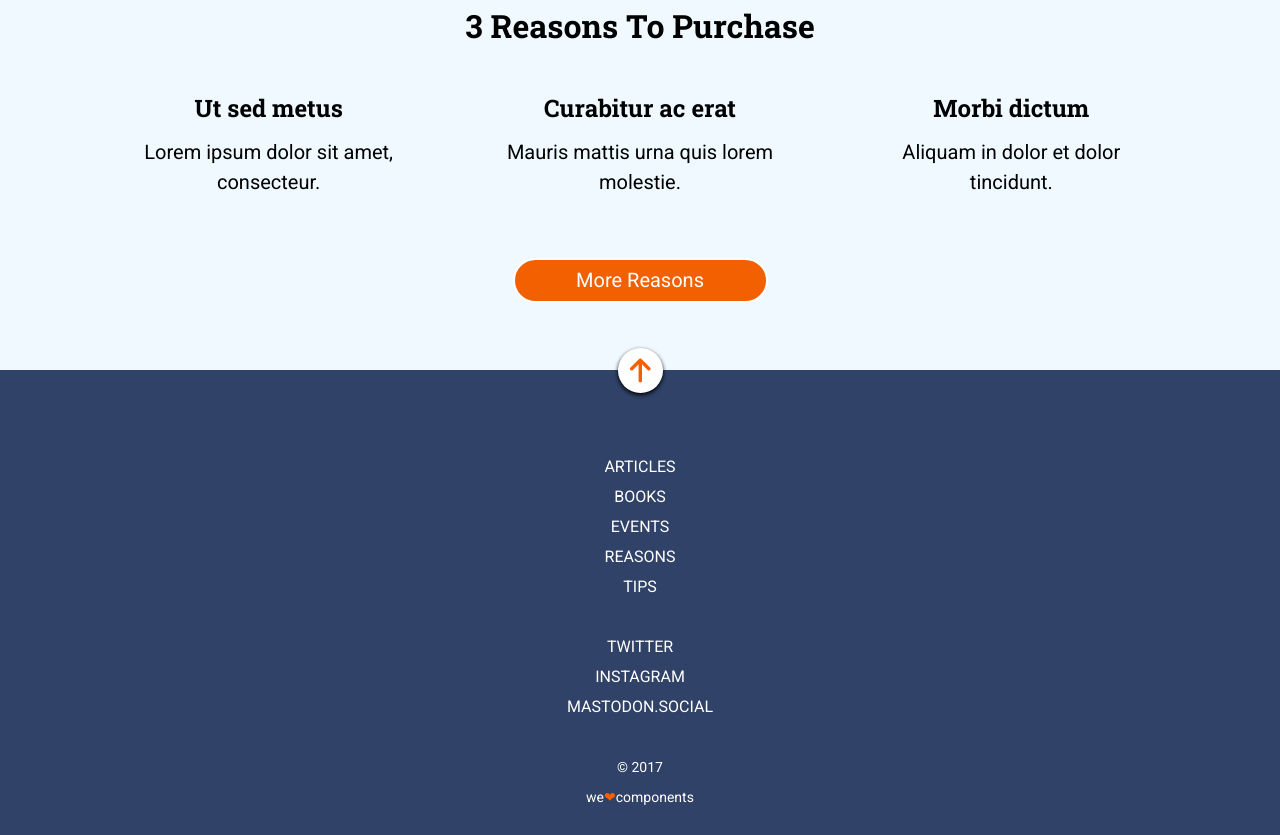
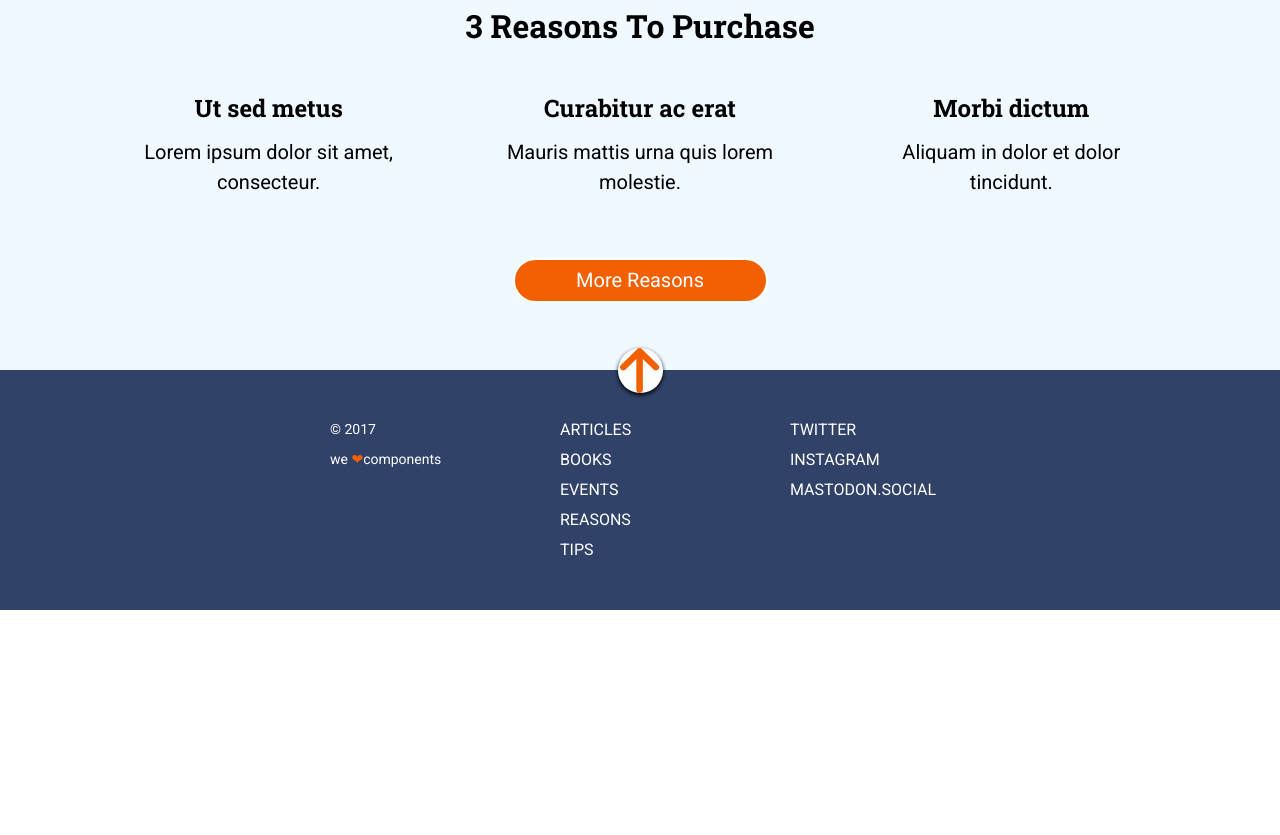
Before and after one commit to Adalab/modulo-1-evaluacion-final-crisgarm, a website: page src/html/index.html in a window 1280 px wide. Shown: the part 1157-1992 px from the top of the page. After the commit the page ends 1767 px from the top, so only its background shows below. Drawn offline with nearby package versions, Linux system fonts and the light colour scheme; files that its build step writes are made by us from their sources; files whose address does not match are found by name.

Commit message:
Add footer tablet and desktop version

```diff
--- a/src/html/partials/footer.html
+++ b/src/html/partials/footer.html
@@ -7,7 +7,7 @@
     />
   </div>
   <div class="footer__container">
-    <nav class="footer__menu">
+    <nav class="footer__menu1">
       <ul class="footer__menu--list">
         <li>
           <a class="footer__menu--link" href="#">Articles</a>
@@ -26,7 +26,7 @@
         </li>
       </ul>
     </nav>
-    <nav class="footer__menu">
+    <nav class="footer__menu2">
       <ul class="footer__menu--list">
         <li>
           <a class="footer__menu--link" href="#">Twitter</a>
@@ -39,9 +39,9 @@
         </li>
       </ul>
     </nav>
-    <small class="footer__container--small">© 2017</small>
-    <small class="footer__container--small"
-      >we<span class="footer__container--small-span">❤︎</span>components</small
-    >
+    <div class="footer__container--small">
+    <small class="footer__container--small-copy">© 2017</small>
+    <small class="footer__container--small-copy">we <span class="footer__container--small-span">&#10084</span>components</small>
+    </div>
   </div>
 </footer>
--- a/src/scss/layout/_footer.scss
+++ b/src/scss/layout/_footer.scss
@@ -3,6 +3,9 @@
   display: flex;
   flex-direction: column;
   height: 465px;
+  @media all and (min-width: 768px) {
+    height: 240px;
+  }
 }
 
 .footer__button {
@@ -15,6 +18,9 @@
   justify-content: center;
   align-self: center;
   transform: translate(0, -22px);
+  @media all and (min-width: 768px) {
+    position: absolute;
+  }
 }
 
 .footer__container {
@@ -22,10 +28,34 @@
   flex-direction: column;
   align-items: center;
   padding-top: 37px;
+  @media all and (min-width: 768px) {
+    flex-direction: row-reverse;
+    justify-content: space-between;
+    align-items: flex-start;
+    padding: 45px 39px 0 39px;
+  }
+  @media all and (min-width: 1200px) {
+    padding: 45px 330px 0 330px;
+  }
 }
 
-.footer__menu {
+.footer__menu1,
+.footer__menu2 {
   padding-bottom: 30px;
+  @media all and (min-width: 768px) {
+    padding-bottom: 45px;
+    width: 210px;
+  }
+  @media all and (min-width: 1200px) {
+    width: 160px;
+    padding-right: 30px;
+  }
+}
+
+.footer__menu2 {
+  @media all and (min-width: 768px) {
+    order: -3;
+  }
 }
 
 .footer__menu--list {
@@ -35,6 +65,9 @@
   font-weight: normal;
   line-height: 1.88;
   text-align: center;
+  @media all and (min-width: 768px) {
+    text-align: left;
+  }
 }
 
 .footer__menu--link {
@@ -44,12 +77,27 @@
 }
 
 .footer__container--small {
+  display: flex;
+  flex-direction: column;
+  @media all and (min-width: 768px) {
+    width: 210px;
+  }
+  @media all and (min-width: 1200px) {
+    width: 160px;
+    padding-right: 30px;
+  }
+}
+
+.footer__container--small-copy {
   font-family: "Roboto", sans-serif;
   font-size: 14px;
   font-weight: normal;
   line-height: 2.14;
   color: white;
   text-align: center;
+  @media all and (min-width: 768px) {
+    text-align: left;
+  }
 }
 .footer__container--small-span {
   color: #f26002;
```
